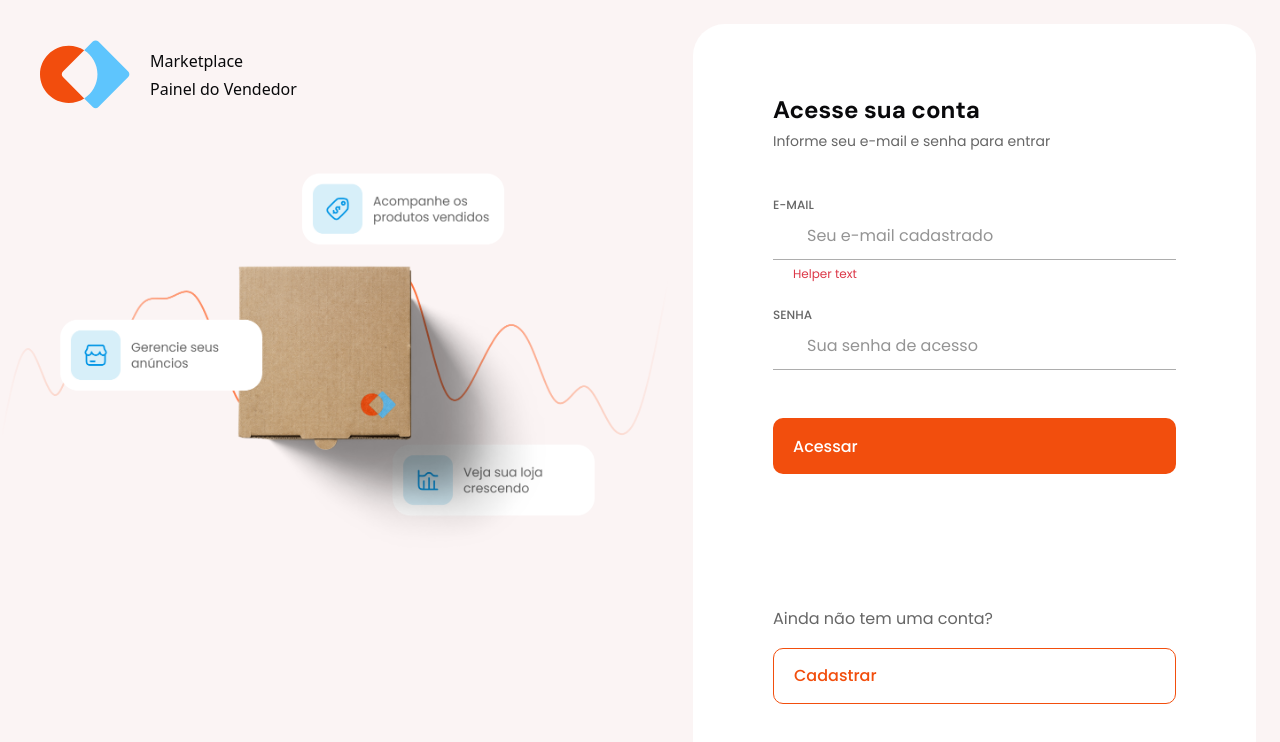
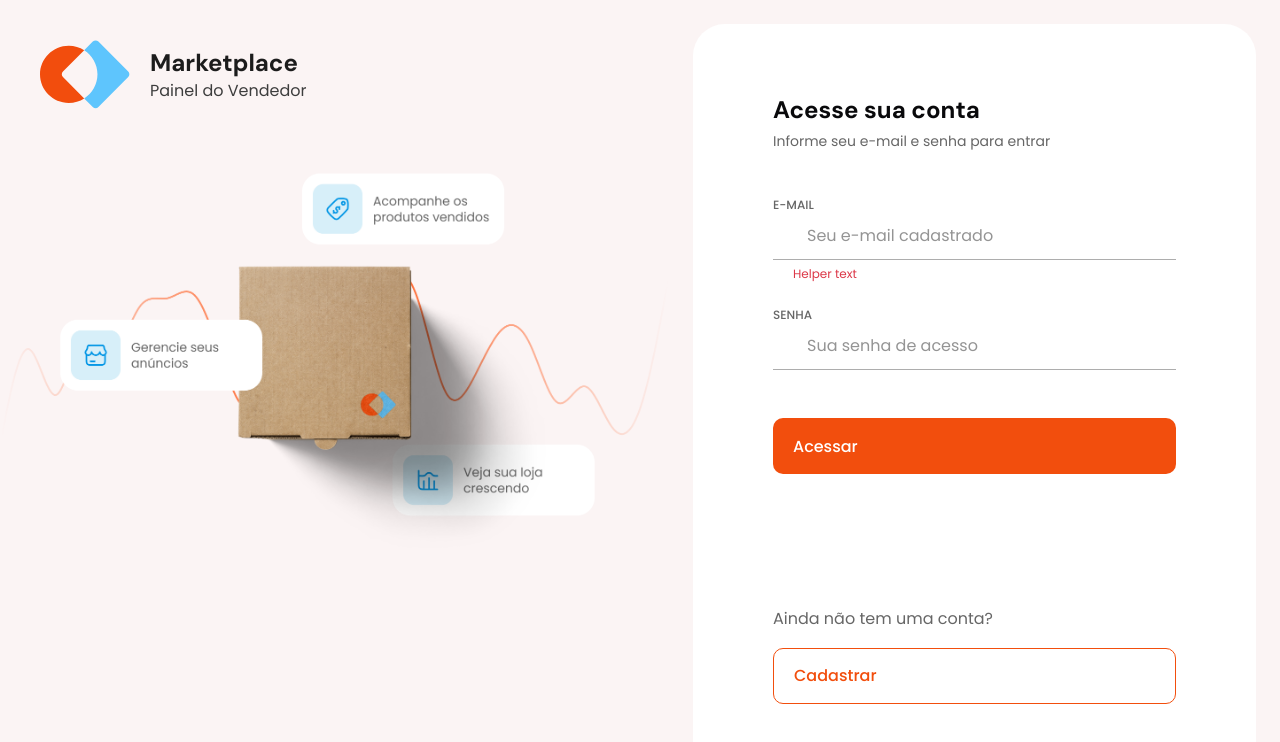
Before and after one commit to ropdias/marketplace-web, a React (Vite) app: page /sign-in in a window 1280 px wide. Shown: the top 742 px of the page. Built offline with nearby package versions, Linux system fonts and the light colour scheme; some icons are missing.

Commit message:
fix logo typography

```diff
--- a/src/pages/_layouts/auth.tsx
+++ b/src/pages/_layouts/auth.tsx
@@ -1,4 +1,7 @@
 import { Outlet } from 'react-router'
+
+import { getTailwindClass } from '@/lib/tailwindUtils'
+import { cn } from '@/lib/utils'
 
 export function AuthLayout() {
   return (
@@ -7,8 +10,16 @@ export function AuthLayout() {
         <div className="flex gap-5 px-10 pt-10">
           <img src="/logo.svg" alt="Logo" className="h-[69px] w-[90px]" />
           <div className="flex flex-col justify-center gap-1">
-            <span className="font-title-md">Marketplace</span>
-            <span className="font-body-md">Painel do Vendedor</span>
+            <span
+              className={cn(getTailwindClass('font-title-md'), 'text-gray-500')}
+            >
+              Marketplace
+            </span>
+            <span
+              className={cn(getTailwindClass('font-body-md'), 'text-gray-400')}
+            >
+              Painel do Vendedor
+            </span>
           </div>
         </div>
         <img
```
